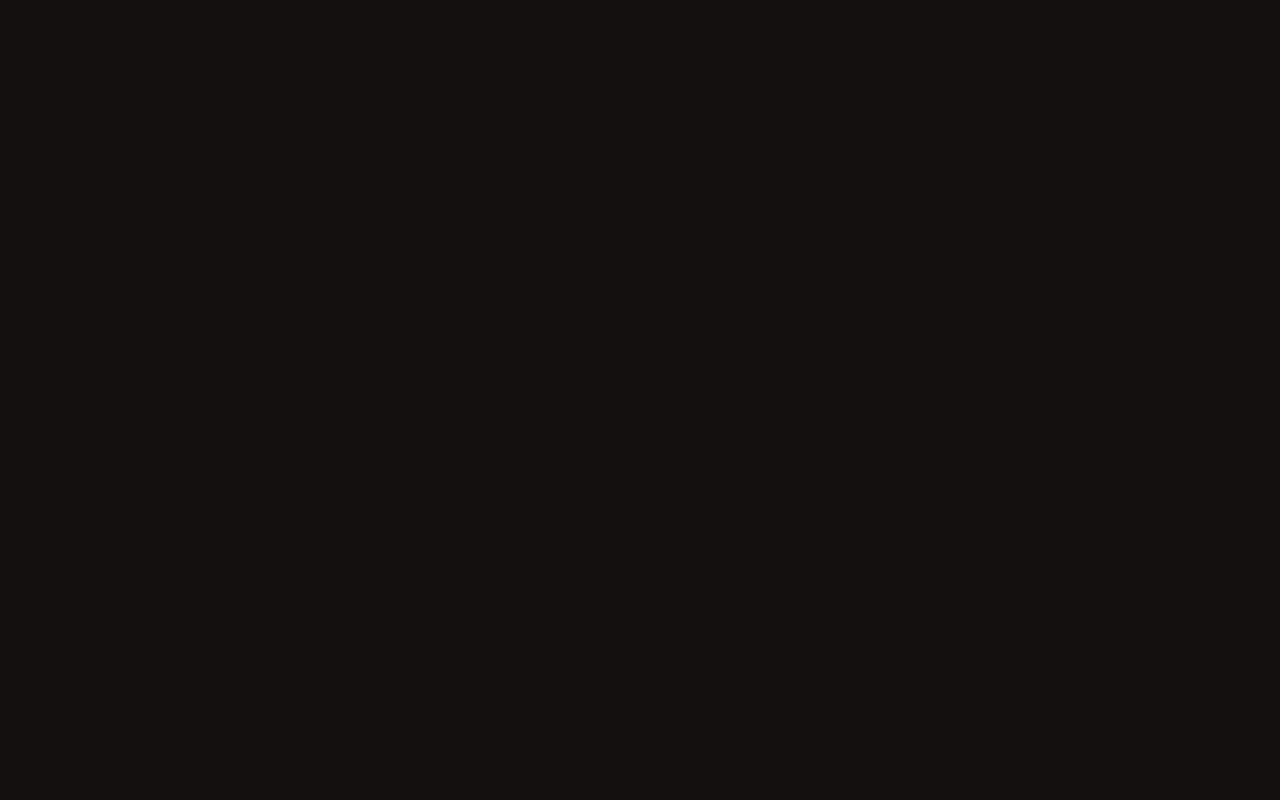
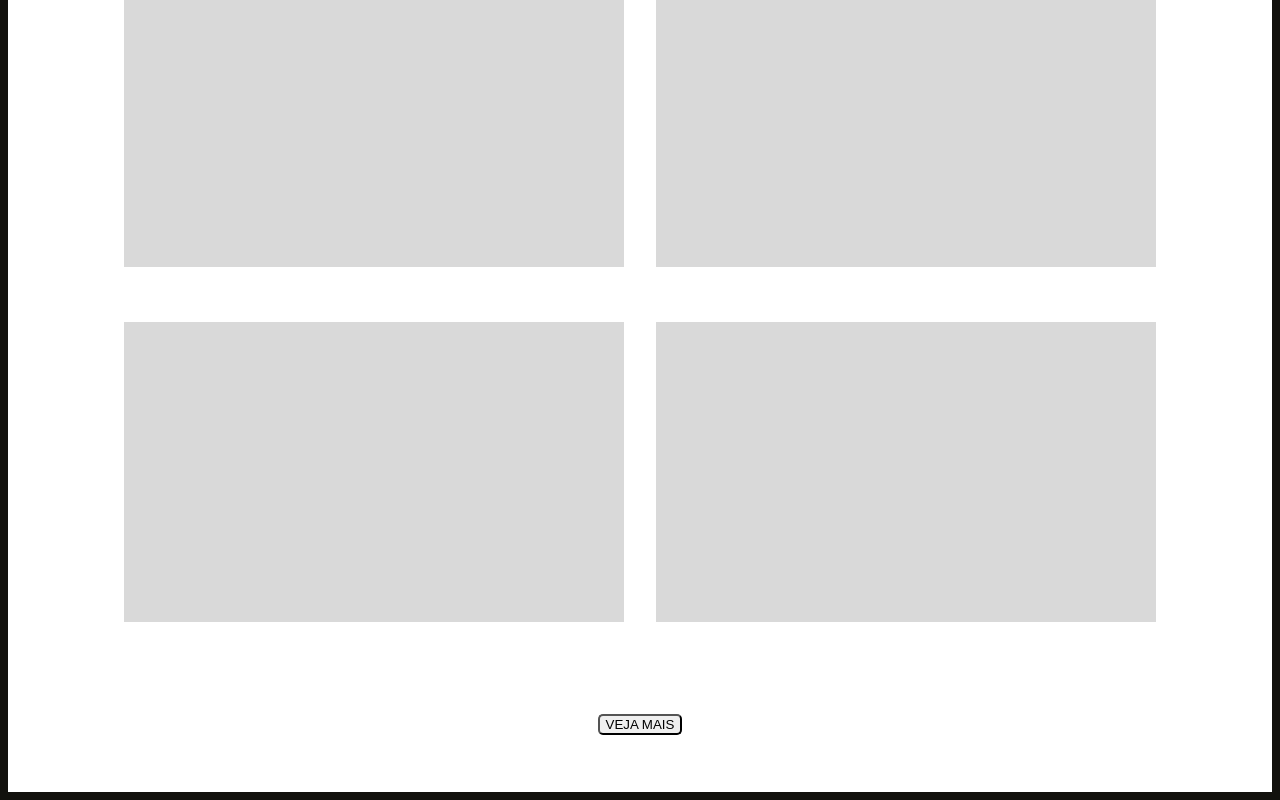
Before and after one commit to Solractys/fortt-cr, a Next.js app in the folder forttcr/: page /gallery in a window 1280 px wide. Shown: the part 1481-2281 px from the top of the page. Before the commit the page ends 800 px from the top, so only its background shows below. Built offline with nearby package versions, Linux system fonts and the light colour scheme.

Commit message:
centralized elements

```diff
--- a/forttcr/src/app/gallery/page.module.css
+++ b/forttcr/src/app/gallery/page.module.css
@@ -1,14 +1,27 @@
+.gallerySection{
+  background-color: #fff;
+  text-align: center;
+  padding: 50px;
+  font-size: 30px;
+  letter-spacing: 4px;
+}
+
 .grid_image {
   display: grid;
-  grid-column: 2fr;
-  grid-row: 2fr;
-  row-gap: 20px;
-  column-gap: 20px;
+  grid-template-columns: repeat(2, 1fr);
+  row-gap: 5px;
   background-color: #fff;
   height: 100%;
+  padding: 50px;
 }
 .image {
   background-image: url("../../../public/caixa.svg");
-  padding: 20px;
-  column-gap: 20px;
+  margin: 25px auto;
+  padding: 150px;
+  width: 200px;
 }
+
+.seeMore {
+  border-radius: 5px;
+  cursor: pointer;
+}
--- a/forttcr/src/app/gallery/page.tsx
+++ b/forttcr/src/app/gallery/page.tsx
@@ -1,11 +1,13 @@
 import Navbar from "../components/Navbar";
 import styles from "./page.module.css";
-function Gallery (){
+function Gallery() {
   return (
     <>
-      <Navbar/>
+      <Navbar />
       {/* Daqui pra baixo é contigo pae! */}
-     <section className={styles.grid_image}>
+      <section className={styles.gallerySection}>
+        <h1 className={styles.title}>GALERIA</h1>
+        <div className={styles.grid_image}>
           <div className={styles.image}></div>
           <div className={styles.image}></div>
           <div className={styles.image}></div>
@@ -16,6 +18,8 @@ function Gallery (){
           <div className={styles.image}></div>
           <div className={styles.image}></div>
           <div className={styles.image}></div>
+        </div>
+        <center><button className={styles.seeMore}>VEJA MAIS</button></center>
       </section>
     </>
   );
```
Lines whose indentation alone changed are shown as unchanged.
